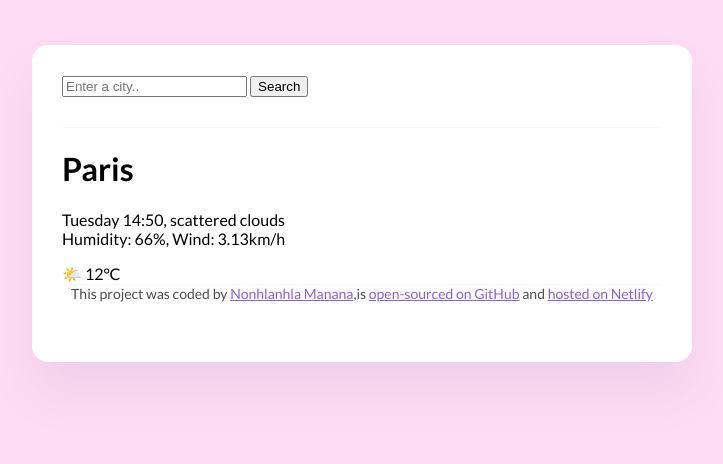
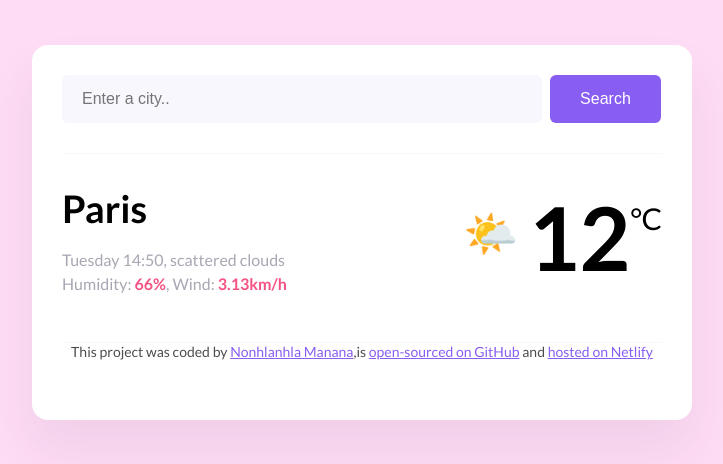
Before and after one commit to MissManana/my-weather-app, a plain HTML site: page index.html in a window 1280 px wide. Shown: the whole page, without its empty margins (278-1001 px from the left). Drawn offline with Linux system fonts and the light colour scheme.

Commit message:
Updated the CSS file

```diff
--- a/index.html
+++ b/index.html
@@ -15,21 +15,32 @@
   <body>
     <div class="weather-app">
       <header>
-        <form>
-          <input type="search" placeholder="Enter a city.." required />
-          <input type="submit" value="Search" />
+        <form class="search-form">
+          <input
+            type="search"
+            placeholder="Enter a city.."
+            required
+            class="search-form-input"
+          />
+          <input type="submit" value="Search" class="search-form-button" />
         </form>
       </header>
       <main>
-        <div>
-          <h1>Paris</h1>
-          <p>
-            Tuesday 14:50, scattered clouds
-            <br />
-            Humidity: 66%, Wind: 3.13km/h
-          </p>
+        <div class="weather-app-data">
+          <div>
+            <h1 class="weather-app-city">Paris</h1>
+            <p class="weather-app-details">
+              Tuesday 14:50, scattered clouds
+              <br />
+              Humidity: <strong>66%</strong>, Wind: <strong>3.13km/h</strong>
+            </p>
+          </div>
+          <div class="weather-app-temperature-container">
+            <div class="weather-app-icon">🌤️</div>
+            <div class="weather-app-temperature">12</div>
+            <div class="weather-app-unit">°C</div>
+          </div>
         </div>
-        <div>🌤️ 12°C</div>
       </main>
       <footer>
         This project was coded by
--- a/src/style.css
+++ b/src/style.css
@@ -38,6 +38,46 @@ a {
   color: white;
   font-size: 16px;
 }
+
+main {
+  padding: 30px 0;
+}
+.weather-app-data {
+  display: flex;
+  justify-content: space-between;
+}
+.weather-app-city {
+  margin: 0;
+  font-size: 38px;
+  line-height: 48px;
+}
+.weather-app-details {
+  font-size: 16px;
+  color: rgba(39, 33, 66, 0.4);
+  line-height: 24px;
+  font-weight: 500;
+}
+.weather-app-details strong {
+  color: #f65282;
+}
+.weather-app-temperature-container {
+  display: flex;
+}
+.weather-app-icon {
+  font-size: 44px;
+  margin-top: 22px;
+}
+
+.weather-app-temperature {
+  font-size: 88px;
+  margin-left: 10px;
+  font-weight: bold;
+}
+
+.weather-app-unit {
+  margin-top: 16px;
+  font-size: 30px;
+}
 footer {
   border-top: 1px solid #f9f7fe;
   padding: 0 0 30px 0;
```
